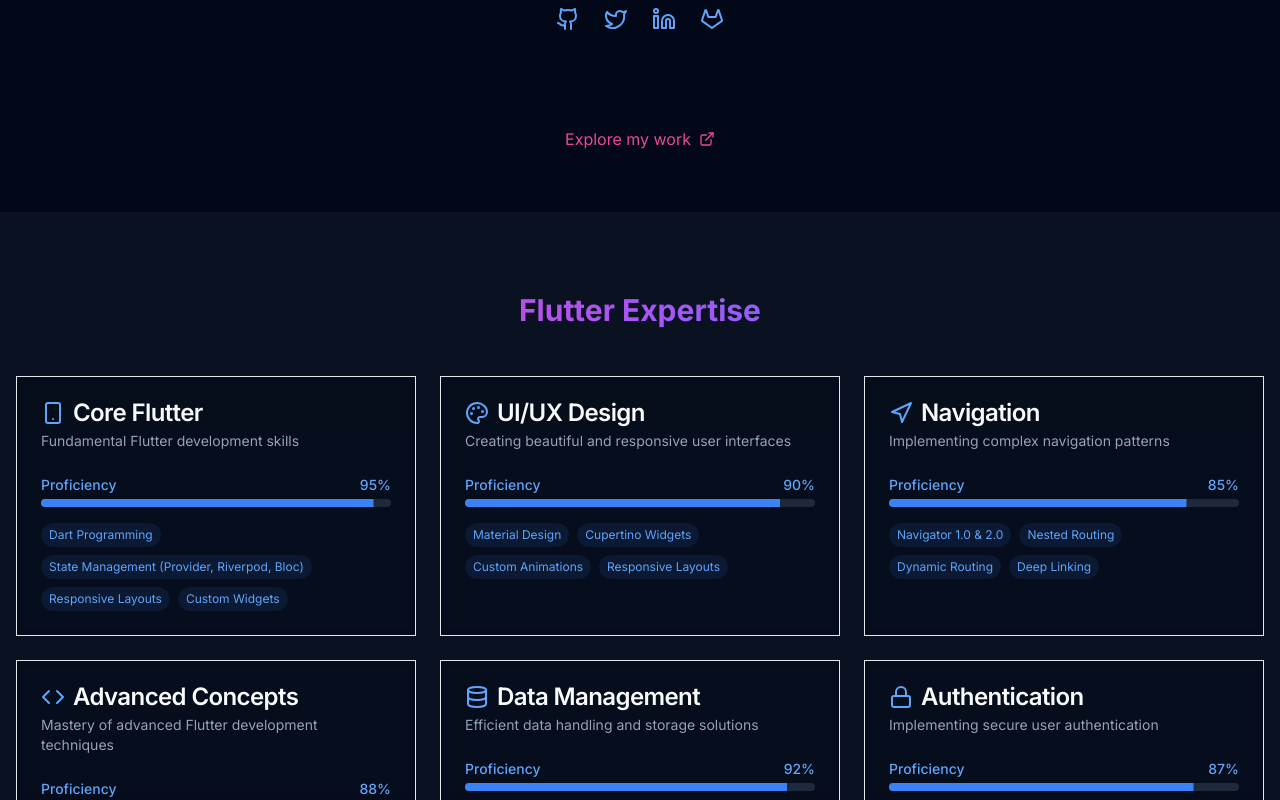
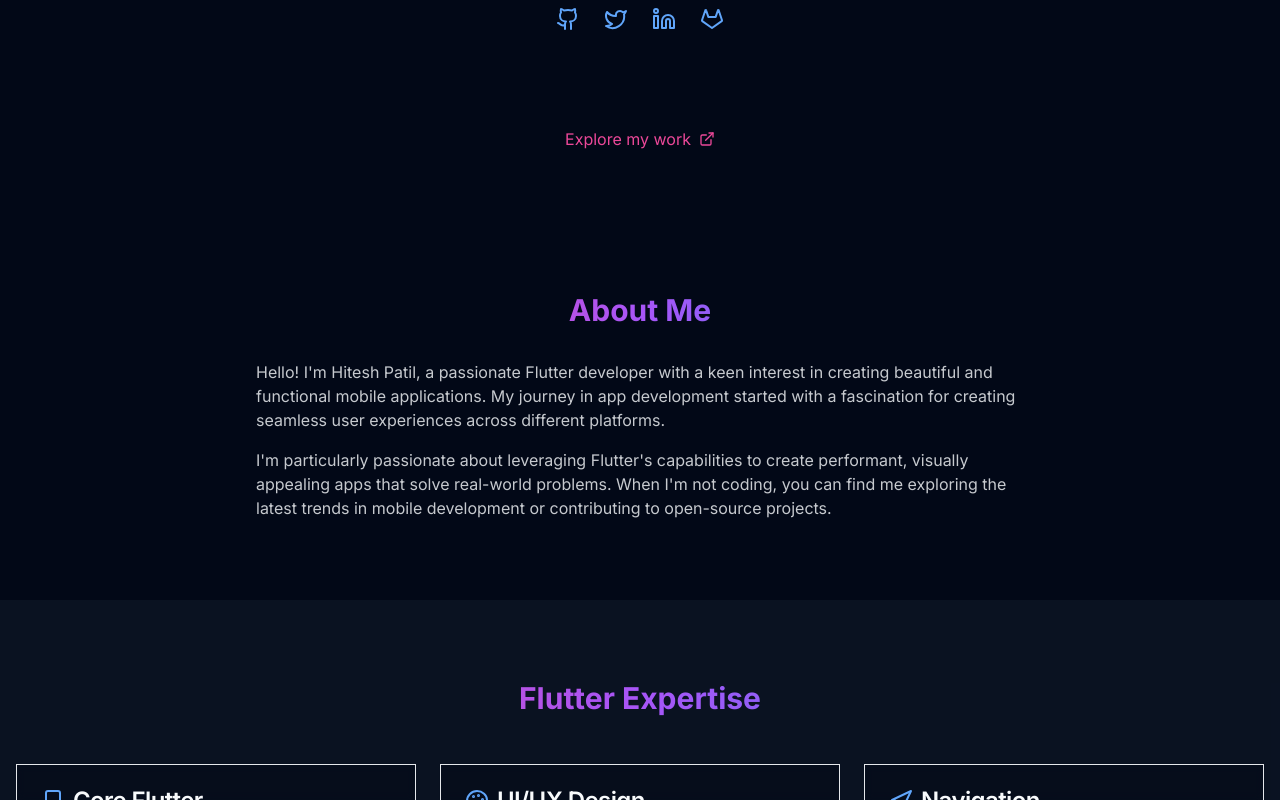
Before and after one commit to Hitesh007-p/myportfolio, a Next.js app: page / in a window 1280 px wide. Shown: the part 588-1388 px from the top of the page. Built offline with nearby package versions, Linux system fonts and the light colour scheme.

Commit message:
add about section

```diff
--- a/app/page.tsx
+++ b/app/page.tsx
@@ -1,5 +1,6 @@
 import { NavBar } from "@/components/nav-bar"
 import { Hero } from "@/components/hero"
+import { About } from "@/components/about"
 import { Work } from "@/components/work"
 import { Projects } from "@/components/projects"
 import { Contact } from "@/components/contact"
@@ -10,6 +11,7 @@ export default function Home() {
     <main className="bg-background text-foreground">
       <NavBar />
       <Hero />
+      <About />
       <Skills />
       <Work />
       <Projects />
--- /dev/null
+++ b/components/about.tsx
@@ -0,0 +1,30 @@
+
+
+export function About() {
+  return (
+    <section id="about" className="py-20 px-4">
+      <div className="container mx-auto max-w-3xl">
+
+          <h2 className="text-3xl font-bold mb-8 gradient-text text-center">About Me</h2>
+          <div className="space-y-4 text-foreground/80">
+            <p>
+              Hello! I'm Hitesh Patil, a passionate Flutter developer with a keen interest in creating beautiful and
+              functional mobile applications. My journey in app development started with a fascination for creating
+              seamless user experiences across different platforms.
+            </p>
+            {/* <p>
+              Currently, I'm interning at [Company Name], where I'm honing my skills in Flutter development and learning
+              the intricacies of building production-ready applications. My goal is to become a proficient full-stack
+              mobile developer, capable of taking an app from concept to deployment.
+            </p> */}
+            <p>
+              I'm particularly passionate about leveraging Flutter's capabilities to create performant, visually
+              appealing apps that solve real-world problems. When I'm not coding, you can find me exploring the latest
+              trends in mobile development or contributing to open-source projects.
+            </p>
+          </div>
+
+      </div>
+    </section>
+  )
+}
--- a/package.json
+++ b/package.json
@@ -13,6 +13,7 @@
     "@radix-ui/react-slot": "^1.1.1",
     "class-variance-authority": "^0.7.1",
     "clsx": "^2.1.1",
+    "framer-motion": "^12.0.1",
     "lucide-react": "^0.473.0",
     "next": "15.1.6",
     "react": "^19.0.0",
```
Also changed, not shown: 1 other file (tests, documents, lock files or other folders).
